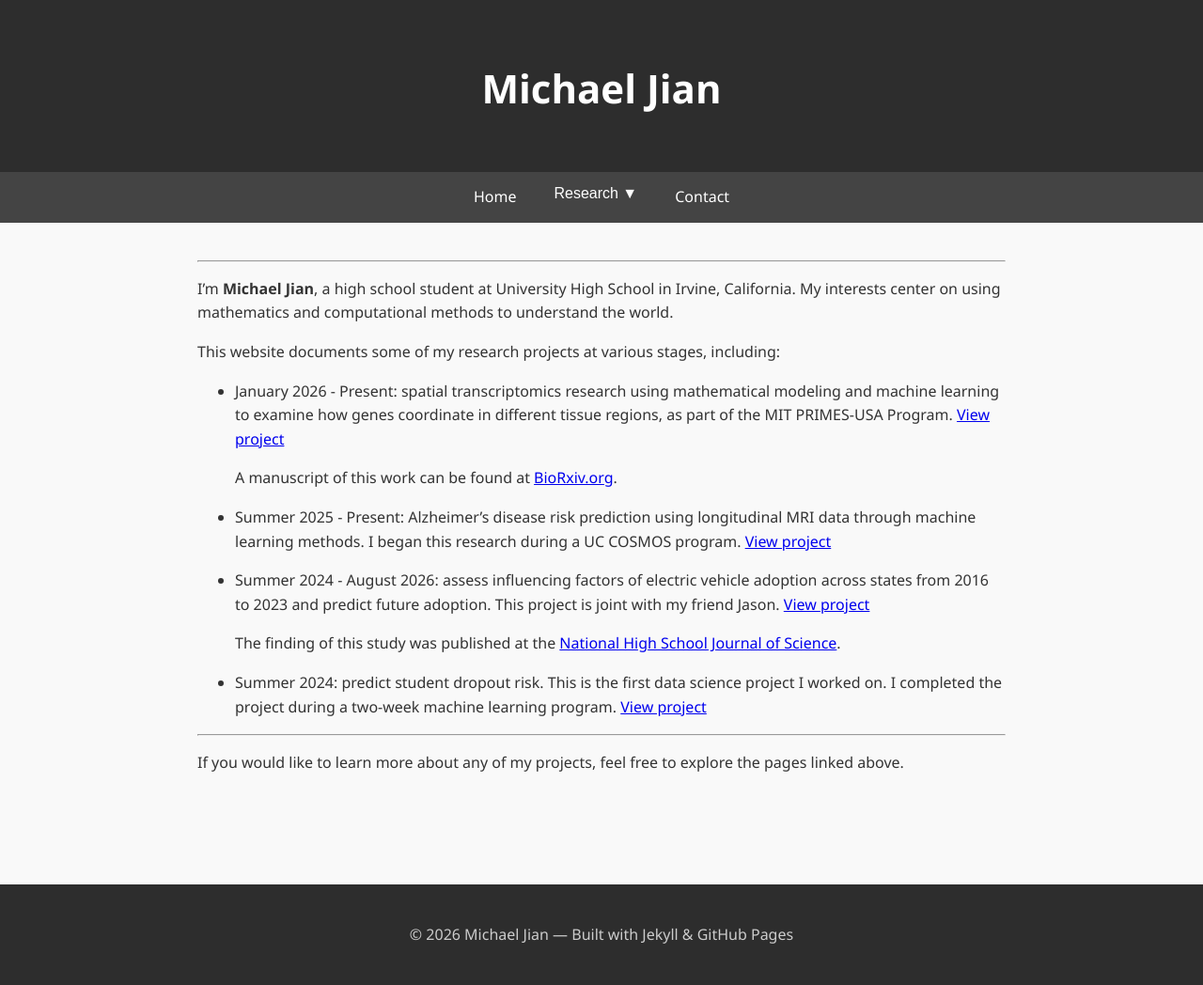
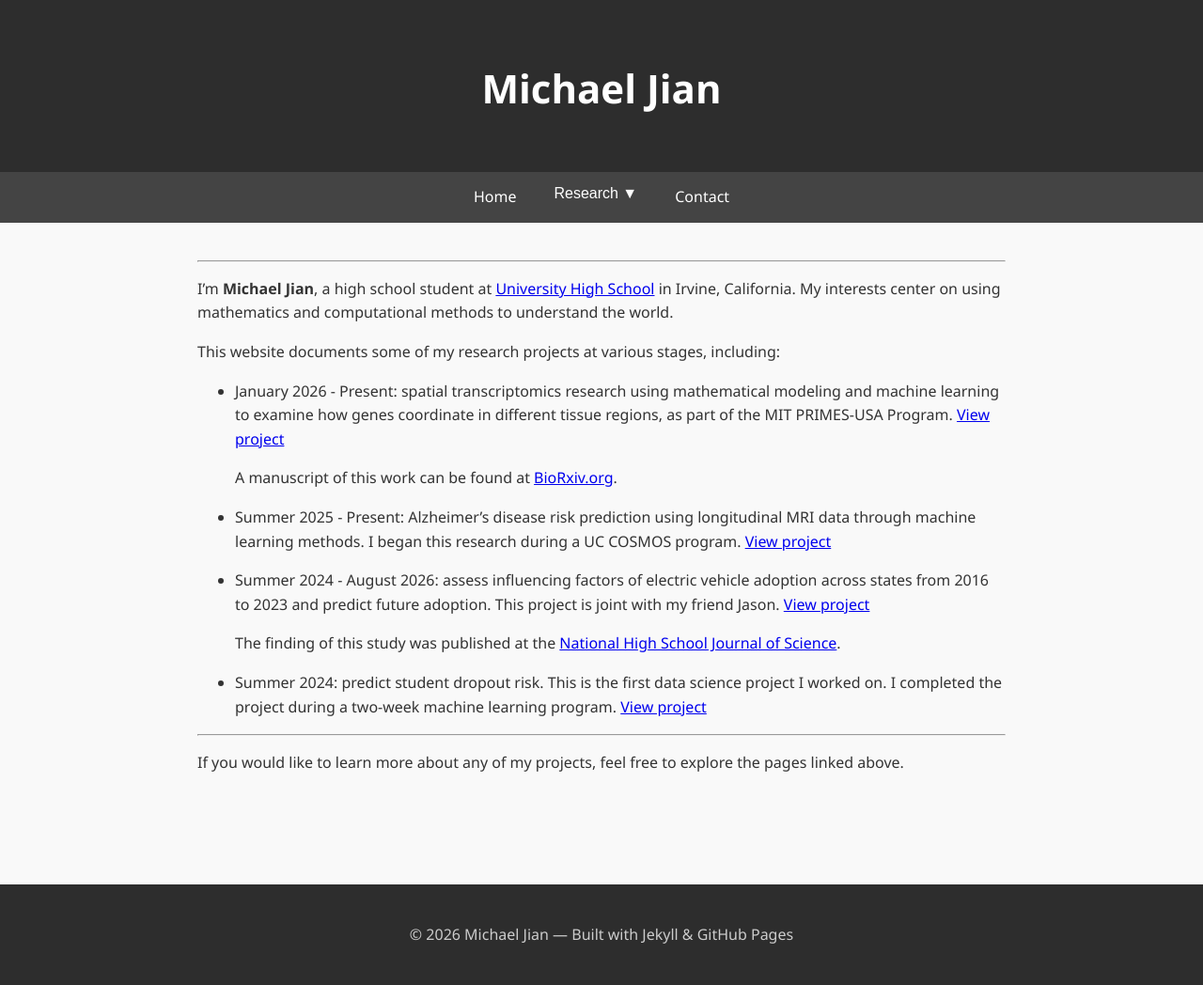
Before and after one commit to mcjian09/mcjian09.github.io, a Jekyll site: the page built from index.md, in a window 1280 px wide. Shown: the whole page at 94% size. Built offline with Jekyll 4.4.1, drawn with Linux system fonts in a browser that asks for light colours; part of the change alters nothing that is shown.

```diff
--- a/index.md
+++ b/index.md
@@ -5,7 +5,7 @@ title: "Home"
 
 ---
 
-I'm **Michael Jian**, a high school student at University High School in Irvine, California. My interests center on using mathematics and computational methods to understand the world.
+I'm **Michael Jian**, a high school student at [University High School](https://universityhigh.iusd.org/) in Irvine, California. My interests center on using mathematics and computational methods to understand the world.
 
 
 This website documents some of my research projects at various stages, including:
```
